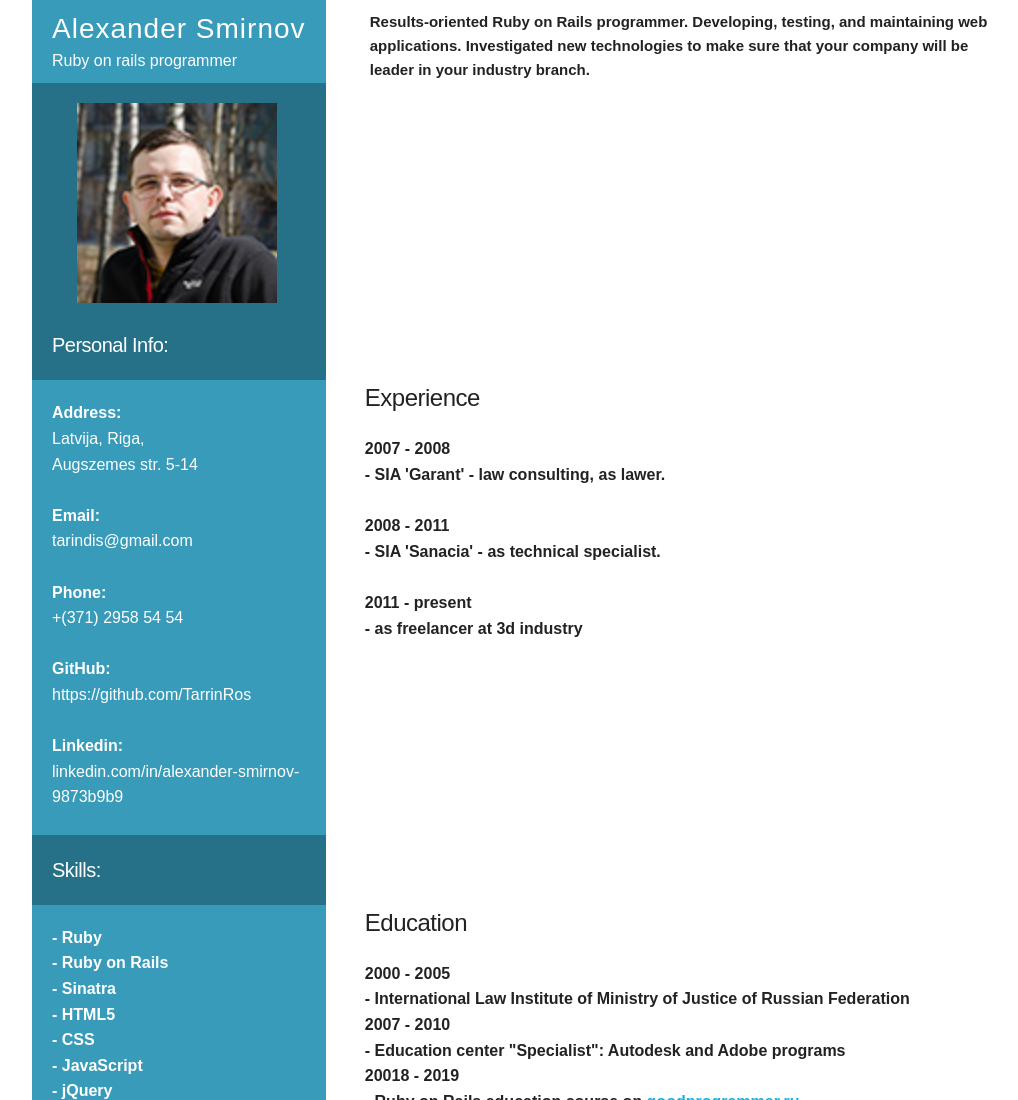
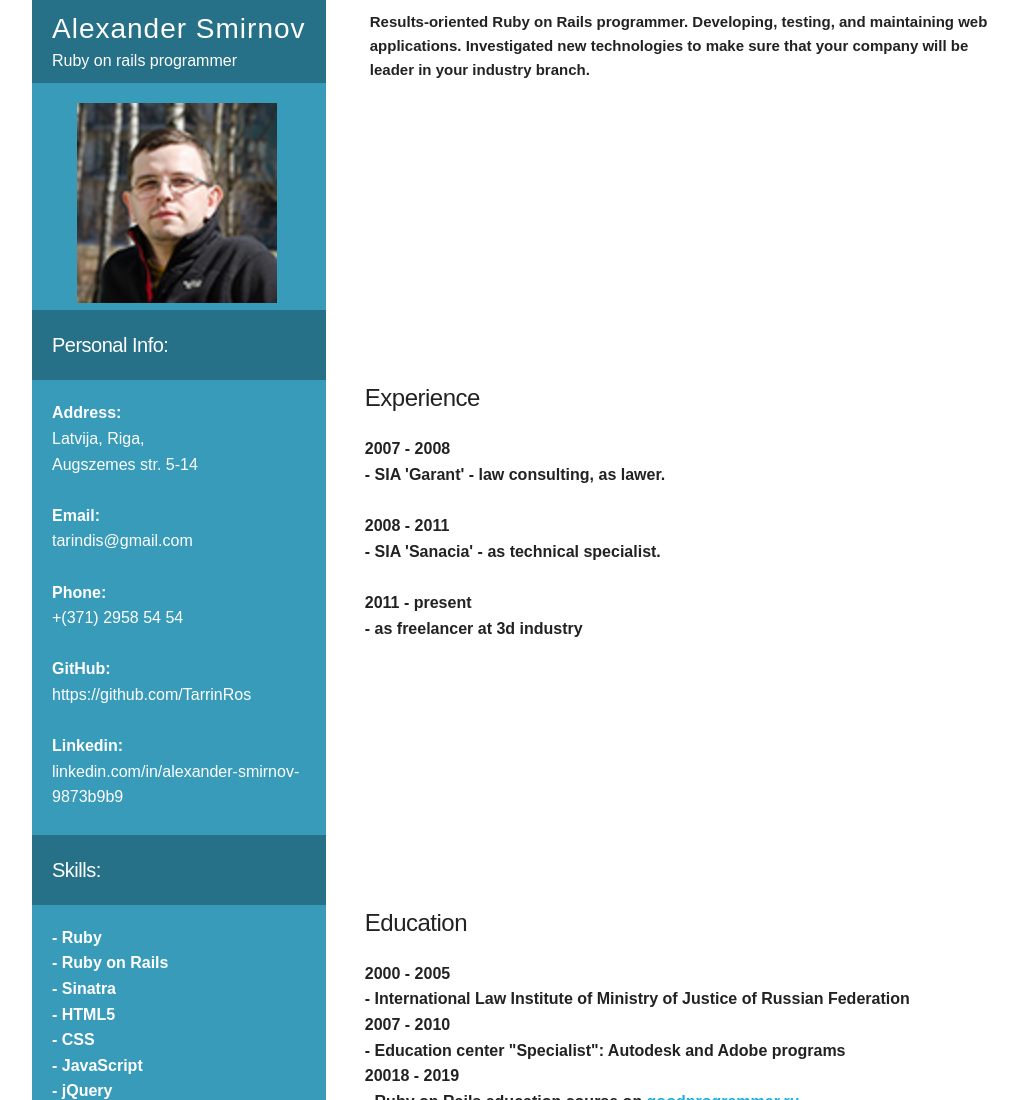
Before and after one commit to TarrinRos/cv, a plain HTML site: page index.html in a window 1280 px wide. Shown: the top 1100 px of the page, without its empty margins (128-1146 px from the left). Drawn offline with Linux system fonts and the light colour scheme; a web font is replaced by a local one.

Commit message:
Add some color changes

```diff
--- a/index.html
+++ b/index.html
@@ -15,7 +15,7 @@
     <!-- columns should be the immediate child of a .row -->
     <div class="row" title="logo">
       <div class="four columns"
-           style="background-color: #379BB9; font-size: 0px;  padding-left: 20px; padding-top: 10px; padding-bottom: 10px">
+           style="background-color: #267187; font-size: 0px;  padding-left: 20px; padding-top: 10px; padding-bottom: 10px">
         <h4 style="color: white; font-size: 28px; letter-spacing: 1px">Alexander Smirnov</h4>
         <div style="font-size: 16px; color: white; margin-top: -20px">Ruby on rails programmer</div>
       </div>
@@ -28,7 +28,7 @@
     </div>
 
     <div class="row" title="photo">
-      <div class="four columns" style="background-color: #267187; color: white; padding-left: 20px; padding-top: 20px">
+      <div class="four columns" style="background-color: #379BB9; color: white; padding-left: 20px; padding-top: 20px">
           <img src="./images/avatar.jpg" alt="[AVATAR]" height="200" width="200" style="padding-left: 25px">
       </div>
 
```
